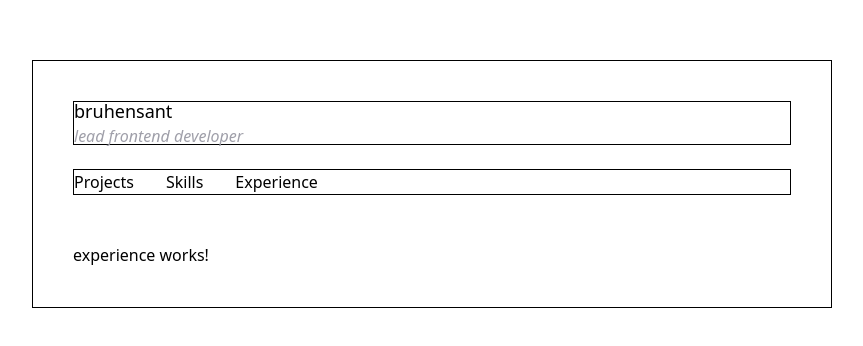
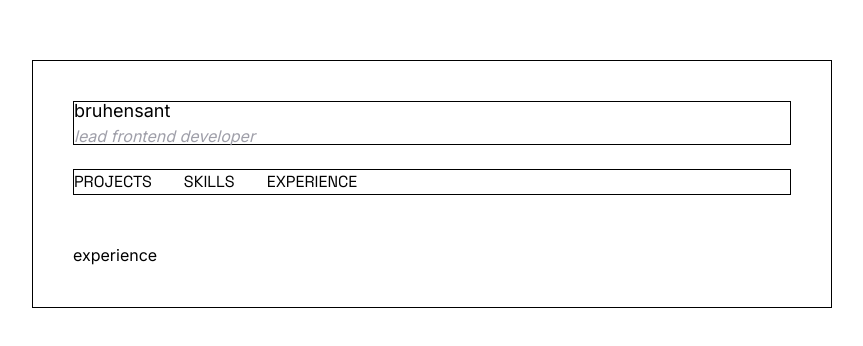
Before and after one commit to bruhensant/bruhensant.github.io, an Angular app: page /experience in a window 1280 px wide. Shown: the part 180-526 px from the top of the page, without its empty margins (208-1071 px from the left). Built offline with nearby package versions, Linux system fonts and the light colour scheme.

Commit message:
feat(theme): fonts and layout

```diff
--- a/biome.json
+++ b/biome.json
@@ -13,6 +13,11 @@
 		"indentStyle": "tab",
 		"useEditorconfig": true,
 		"indentWidth": 4
+	},
+	"html": {
+		"parser": {
+			"interpolation": true
+		}
 	},
 	"linter": {
 		"enabled": true,
--- a/src/app/components/content/experience/experience.html
+++ b/src/app/components/content/experience/experience.html
@@ -1 +1 @@
-<p>experience works!</p>
+<p>experience </p>
--- a/src/app/components/content/projects/projects.html
+++ b/src/app/components/content/projects/projects.html
@@ -1 +1 @@
-<p>projects works!</p>
+<p>projects </p>
--- a/src/app/components/content/skills/skills.html
+++ b/src/app/components/content/skills/skills.html
@@ -1 +1 @@
-<p>skills works!</p>
+<p>skills </p>
--- a/src/app/components/tabs/tabs.html
+++ b/src/app/components/tabs/tabs.html
@@ -1,7 +1,7 @@
 <div class="flex w-full border">
 	<div class="flex w-full gap-8">
 		@for(tab of tabs; track tab.id){
-		<a [routerLink]="'/'+tab.id"> {{tab.label}} </a>
+		<a class="font-grotesk uppercase" [routerLink]="'/'+tab.id"> {{tab.label}} </a>
 		}
 	</div>
 </div>
--- a/src/index.html
+++ b/src/index.html
@@ -6,6 +6,12 @@
 		<base href="/" />
 		<meta name="viewport" content="width=device-width, initial-scale=1" />
 		<link rel="icon" type="image/x-icon" href="favicon.ico" />
+		<link rel="preconnect" href="https://fonts.googleapis.com" />
+		<link rel="preconnect" href="https://fonts.gstatic.com" crossorigin />
+		<link
+			href="https://fonts.googleapis.com/css2?family=Inter:wght@100..900&family=Space+Grotesk:wght@300..700&display=swap"
+			rel="stylesheet"
+		/>
 	</head>
 
 	<body>
--- a/src/styles.css
+++ b/src/styles.css
@@ -1,2 +1,7 @@
 /* You can add global styles to this file, and also import other style files */
 @import "tailwindcss";
+
+@theme {
+  --font-sans: "Inter", sans-serif;
+  --font-grotesk: "Space Grotesk", sans-serif;
+}
```
Also changed, not shown: 2 other files (tests, documents, lock files or other folders).
